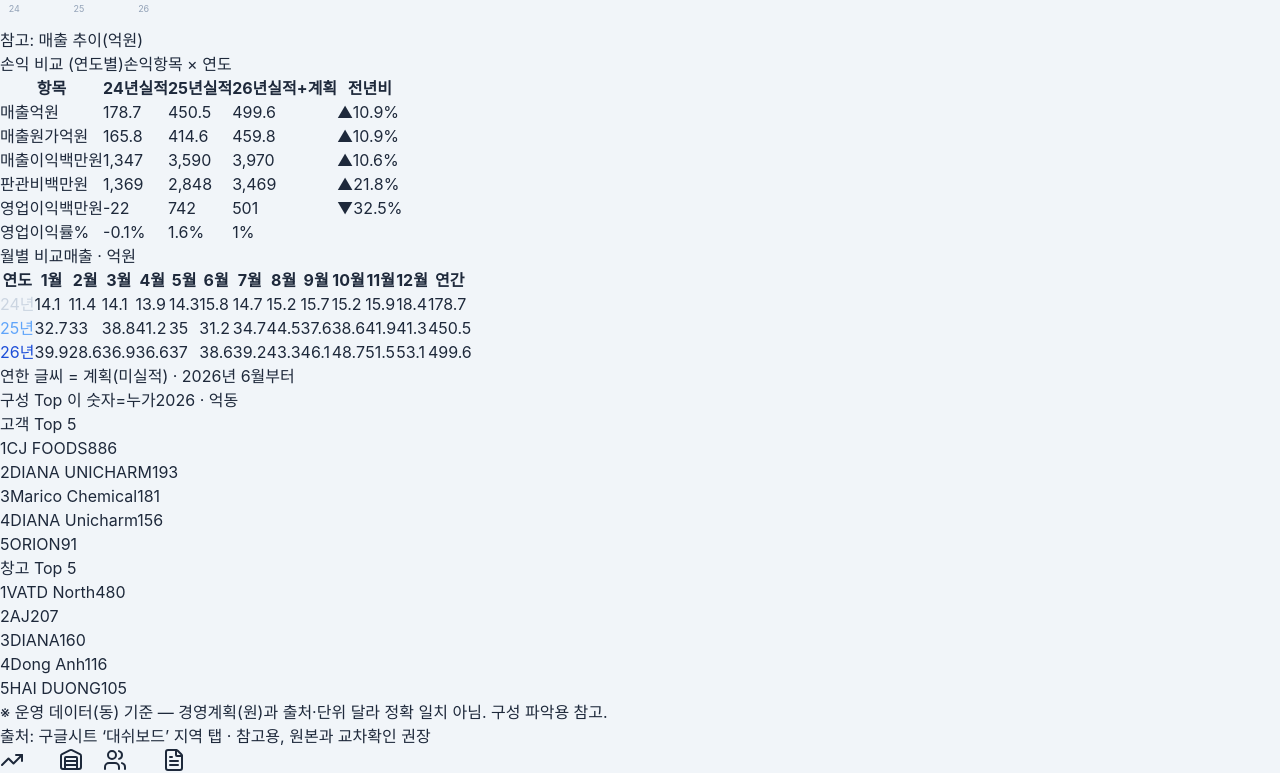
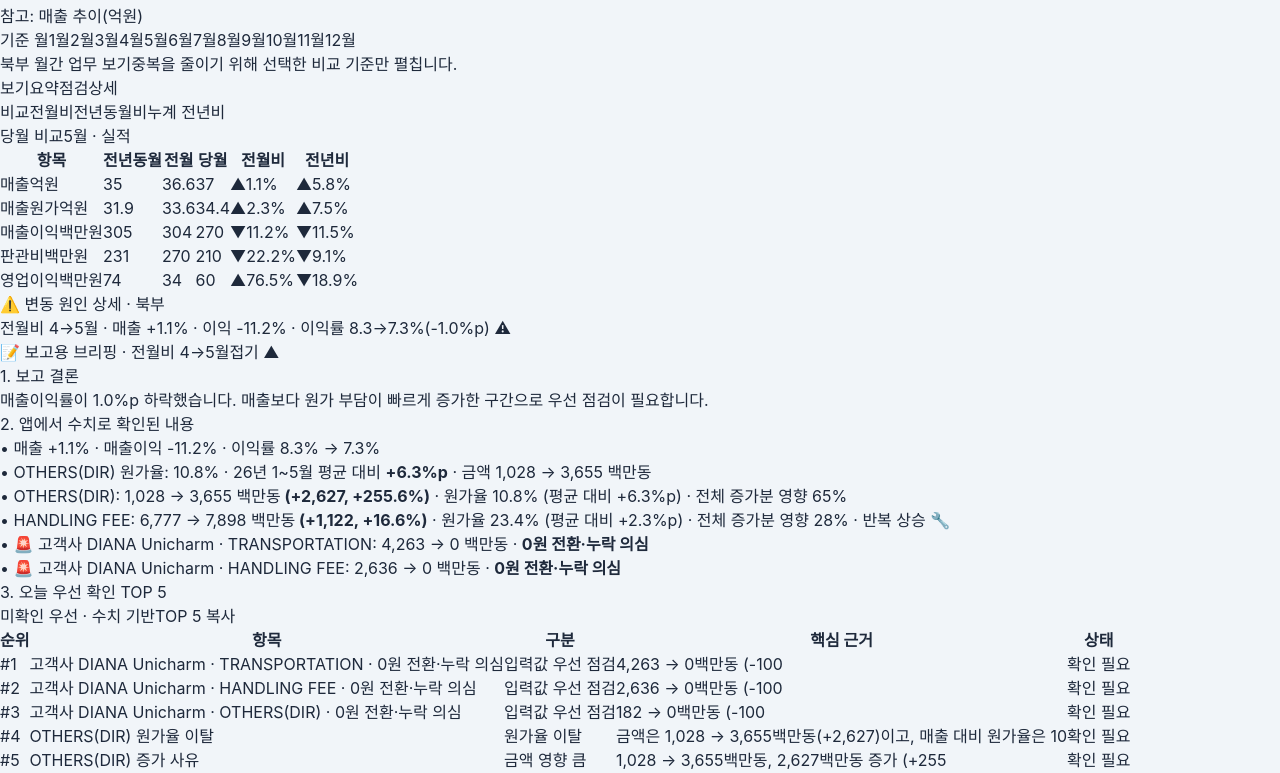
Before and after one commit to globalistkr-korea/Dash-Board, a React (Vite) app: page / in a window 1280 px wide. Shown: the part 436-1209 px from the top of the page. Built offline with nearby package versions, Linux system fonts and the light colour scheme.

Commit message:
북부 월간비교 중심 보기 효율화

```diff
--- a/src/components/ReportBriefing.jsx
+++ b/src/components/ReportBriefing.jsx
@@ -481,9 +481,11 @@
   );
 }
 
-export default function ReportBriefing({ tag, cmp, clff, region, subtype }) {
+export default function ReportBriefing({ tag, cmp, clff, region, subtype, viewMode = '상세' }) {
   const { lang } = useLang();
   const L = (ko, en) => (lang === 'en' ? en : ko);
+  const isSummary = viewMode === '요약';
+  const isDetail = viewMode === '상세';
   const biz = subtypeToBiz(subtype);
   const throughMonth = Math.max(...cmp.cm.map((i) => i + 1));
   const curAvgLabel = L(`26년 1~${throughMonth}월 평균`, `2026 Jan-${throughMonth}M avg`);
@@ -646,6 +648,10 @@
   const totalIncrease = increases.reduce((sum, item) => sum + item.delta, 0);
   const topCosts = increases.slice(0, 3);
   const topRateOutliers = rateOutliers.slice(0, 4);
+  const displayRateOutliers = isDetail ? topRateOutliers : topRateOutliers.slice(0, 2);
+  const displayTopCosts = isDetail ? topCosts : topCosts.slice(0, 2);
+  const displayDecreases = isDetail ? decreases : decreases.slice(0, 1);
+  const displayAlerts = isDetail ? [...warehouseAlerts, ...customerAlerts].slice(0, 5) : [...warehouseAlerts, ...customerAlerts].slice(0, 2);
   const editableCostItems = costs.slice(0, 10).map((item) => {
     const key = cleanItem(item.item);
     return {
@@ -1019,6 +1025,7 @@
             <div className="text-[11px] font-semibold text-slate-500 mb-1">
               {L('2. 앱에서 수치로 확인된 내용', '2. Verified by app data')}
             </div>
+            {isDetail && (
             <div className="mb-2 rounded-md border border-blue-100 bg-white/70 p-2">
               <div className="flex flex-wrap items-center gap-1.5">
                 <span className="text-[10px] font-semibold text-slate-500">{L('원가율 기준선', 'Cost-ratio baseline')}</span>
@@ -1087,16 +1094,17 @@
                 )}
               </div>
             </div>
+            )}
             <ul className="space-y-1 text-[12px] leading-relaxed text-slate-700">
               <li>• {L('매출', 'Revenue')} {signed(diagnosis.revYoY)} · {L('매출이익', 'Gross profit')} {signed(diagnosis.gpYoY)} · {L('이익률', 'Margin')} {diagnosis.m0?.toFixed(1) ?? '-'}% → {diagnosis.m1?.toFixed(1) ?? '-'}%</li>
-              {topRateOutliers.map((item) => (
+              {displayRateOutliers.map((item) => (
                 <li key={`rate-${item.item}`}>
                   • <span className="font-semibold text-amber-800">{cleanItem(item.item)} {L('원가율', 'cost ratio')}</span>:
                   {' '}{ratio(item.ratioCur)} · {selectedBaselineLabel} {L('대비', 'vs')} <b className={item.basisDeltaPp >= 0 ? 'text-red-600' : 'text-blue-600'}>{pp(item.basisDeltaPp)}</b>
                   {' · '}{L('금액', 'amount')} {money(item.prev)} → {money(item.cur)} {L('백만동', 'M dong')}
                 </li>
               ))}
-              {topCosts.map((item) => (
+              {displayTopCosts.map((item) => (
                 <li key={item.item}>
                   • {cleanItem(item.item)}: {money(item.prev)} → {money(item.cur)} {L('백만동', 'M dong')}
                   <b className={item.delta > 0 ? 'text-red-600' : 'text-blue-600'}> ({item.delta >= 0 ? '+' : ''}{money(item.delta)}, {signed(item.pct)})</b>
@@ -1105,14 +1113,14 @@
                   {item.structural ? ` · ${L('반복 상승', 'repeated rise')} 🔧` : ''}
                 </li>
               ))}
-              {decreases.map((item) => (
+              {displayDecreases.map((item) => (
                 <li key={`drop-${item.item}`}>
                   • <span className="text-rose-700 font-semibold">⚠ {cleanItem(item.item)} {dropType(item, L)}</span>:
                   {' '}{money(item.prev)} → {money(item.cur)} {L('백만동', 'M dong')}
                   <b className="text-rose-600"> ({money(item.delta)}, {signed(item.pct)})</b>
                 </li>
               ))}
-              {[...warehouseAlerts, ...customerAlerts].slice(0, 5).map((alert) => (
+              {displayAlerts.map((alert) => (
                 <li key={`data-${alert.kind}-${alert.entity}-${alert.item}`}>
                   • <span className="text-rose-700 font-semibold">🚨 {alert.kind === 'warehouses' ? L('창고', 'Warehouse') : L('고객사', 'Customer')} {alert.entity}</span>
                   {' · '}{cleanItem(alert.item)}: {money(alert.prev)} → {money(alert.cur)} {L('백만동', 'M dong')}
@@ -1141,25 +1149,45 @@
                   </button>
                 </div>
               </div>
-              <div className="grid grid-cols-1 gap-1.5 sm:grid-cols-2">
-                {priorityChecks.map((item, index) => (
-                  <div key={`priority-${item.id}`} className="rounded-md border border-white/70 bg-white/70 p-2">
-                    <div className="flex items-center gap-1.5">
-                      <span className="text-[10px] font-bold text-amber-700">#{index + 1}</span>
-                      <span className={`rounded-full px-1.5 py-0.5 text-[10px] font-semibold ${item.priority.className}`}>
-                        {item.confirmed ? L('확인 완료', 'Confirmed') : item.priority.label}
-                      </span>
-                      <b className="min-w-0 flex-1 truncate text-[11px] text-slate-700">{item.title}</b>
-                    </div>
-                    <p className="mt-1 text-[10px] leading-relaxed text-slate-500">
-                      {item.evidence}
-                    </p>
-                  </div>
-                ))}
+              <div className="overflow-x-auto">
+                <table className="w-full min-w-[560px] text-[11px]">
+                  <thead>
+                    <tr className="border-b border-amber-100 text-amber-700">
+                      <th className="py-1 pr-2 text-left font-medium">{L('순위', 'No.')}</th>
+                      <th className="py-1 px-2 text-left font-medium">{L('항목', 'Item')}</th>
+                      <th className="py-1 px-2 text-left font-medium">{L('구분', 'Flag')}</th>
+                      <th className="py-1 px-2 text-left font-medium">{L('핵심 근거', 'Key evidence')}</th>
+                      <th className="py-1 pl-2 text-right font-medium">{L('상태', 'Status')}</th>
+                    </tr>
+                  </thead>
+                  <tbody>
+                    {priorityChecks.map((item, index) => {
+                      const shortEvidence = item.evidence.split('.').slice(0, 1).join('.').replace(/입니다$/, '');
+                      return (
+                        <tr key={`priority-${item.id}`} className="border-b border-white/70 last:border-0">
+                          <td className="py-1 pr-2 font-bold text-amber-700">#{index + 1}</td>
+                          <td className="py-1 px-2 font-semibold text-slate-700">{item.title}</td>
+                          <td className="py-1 px-2">
+                            <span className={`whitespace-nowrap rounded-full px-1.5 py-0.5 text-[10px] font-semibold ${item.priority.className}`}>
+                              {item.priority.label}
+                            </span>
+                          </td>
+                          <td className="py-1 px-2 text-slate-500">{shortEvidence}</td>
+                          <td className="py-1 pl-2 text-right">
+                            <span className={`whitespace-nowrap rounded-full px-1.5 py-0.5 text-[10px] font-semibold ${item.confirmed ? 'bg-emerald-100 text-emerald-700' : 'bg-white text-amber-700'}`}>
+                              {item.confirmed ? L('확인 완료', 'Confirmed') : L('확인 필요', 'Check')}
+                            </span>
+                          </td>
+                        </tr>
+                      );
+                    })}
+                  </tbody>
+                </table>
               </div>
             </div>
           )}
 
+          {!isSummary && (
           <div>
             <div className="flex items-center justify-between gap-2 mb-1.5">
               <div className="text-[11px] font-semibold text-slate-500">
@@ -1296,7 +1324,7 @@
                         {L('※ 고객사 원가는 운영 배부 기준 참고치이며 창고 합계와 다를 수 있습니다.', '※ Customer costs are allocated operational figures and may differ from warehouse totals.')}
                       </p>
                     )}
-                    {item.chartRows && (
+                    {isDetail && item.chartRows && (
                       <MiniRatioChart
                         rows={item.chartRows}
                         baseline={item.baselineRatio}
@@ -1321,8 +1349,8 @@
               )}
             </div>
           </div>
-
-          {confirmedChecks.length > 0 && (
+          )}
+          {isDetail && confirmedChecks.length > 0 && (
             <div className="rounded-md border border-emerald-100 bg-emerald-50/70 p-2.5">
               <div className="text-[11px] font-semibold text-emerald-800 mb-1">
                 {L('5. 확인 반영 보고 메모', '5. Confirmed report notes')}
@@ -1337,7 +1365,7 @@
             </div>
           )}
 
-          {notesHistory.length > 0 && (
+          {isDetail && notesHistory.length > 0 && (
             <div className="rounded-md border border-slate-200 bg-white/70 p-2.5">
               <div className="mb-1 text-[11px] font-semibold text-slate-600">
                 {L('6. 저장된 확인 사유 히스토리', '6. Saved confirmation history')}
--- a/src/pages/PlanPage.jsx
+++ b/src/pages/PlanPage.jsx
@@ -45,7 +45,7 @@
 
 export default function PlanPage() {
   const { t, lang } = useLang();
-  const [mode, setMode] = useState('연간 비교');
+  const [mode, setMode] = useState('월간 비교');
   const [tab, setTab] = useState('요약');
   const [clff, setClff] = useState('전체');
   const [region, setRegion] = useState('북부');   // 북부 담당자 기본
@@ -316,8 +316,11 @@
   const meta = monthsMeta(CURRENT_YEAR);
   const lastActual = actualCount(CURRENT_YEAR);
   const [m, setM] = useState(lastActual);          // 선택 월(1~12)
+  const [viewMode, setViewMode] = useState('요약');
+  const [compareBasis, setCompareBasis] = useState(lastActual > 1 ? 'mom' : 'yoy');
   const prevYear = YEARS[YEARS.indexOf(CURRENT_YEAR) - 1];
   const type = meta[m - 1].type;                    // 실적 | 계획
+  const effectiveBasis = m === 1 && compareBasis === 'mom' ? 'yoy' : compareBasis;
 
   const rows = PL_METRICS.map((metric) => {
     const cur = series(CURRENT_YEAR, metric, clff, region, subtype);
@@ -337,11 +340,21 @@
   });
 
   const moLabel = (i) => (lang === 'en' ? `${i + 1}` : `${i + 1}월`);
+  const viewOptions = [
+    { id: '요약', label: lang === 'en' ? 'Summary' : '요약' },
+    { id: '점검', label: lang === 'en' ? 'Check' : '점검' },
+    { id: '상세', label: lang === 'en' ? 'Detail' : '상세' },
+  ];
+  const basisOptions = [
+    { id: 'mom', label: lang === 'en' ? 'MoM' : '전월비', disabled: m === 1 },
+    { id: 'yoy', label: lang === 'en' ? 'YoY month' : '전년동월비' },
+    { id: 'ytd', label: lang === 'en' ? 'YTD YoY' : '누계 전년비' },
+  ];
 
   return (
     <>
       {/* 목표 대비 원본은 최신 실적월 자료만 있으므로 해당 월에서만 표시 */}
-      {m === lastActual && (
+      {m === lastActual && viewMode === '상세' && (
         <>
           <PlanCard />
           <LineCard metric="매출" />
@@ -352,12 +365,52 @@
       <div className="flex items-center gap-1.5 flex-wrap">
         <span className="text-xs text-slate-400 mr-1">{lang === 'en' ? 'Month' : '기준 월'}</span>
         {meta.map((mo, i) => (
-          <button key={i} onClick={() => setM(i + 1)} disabled={i + 1 > lastActual}
+          <button
+            key={i}
+            onClick={() => {
+              setM(i + 1);
+              if (i === 0 && compareBasis === 'mom') setCompareBasis('yoy');
+            }}
+            disabled={i + 1 > lastActual}
             className={`w-9 py-1 rounded-lg text-xs font-medium transition-colors
               ${m === i + 1 ? 'bg-blue-700 text-white' : mo.type === '실적' ? 'bg-white text-slate-600 border border-slate-200' : 'bg-slate-50 text-slate-300 border border-slate-100 cursor-not-allowed'}`}>
             {moLabel(i)}
           </button>
         ))}
+      </div>
+
+      <div className="rounded-xl border border-blue-100 bg-blue-50/60 p-2.5 space-y-2">
+        <div className="flex flex-wrap items-center gap-1.5">
+          <span className="text-[11px] font-semibold text-blue-900">{lang === 'en' ? 'Monthly workflow' : '북부 월간 업무 보기'}</span>
+          <span className="text-[10px] text-blue-500">{lang === 'en' ? 'Show only one comparison detail to reduce repetition.' : '중복을 줄이기 위해 선택한 비교 기준만 펼칩니다.'}</span>
+        </div>
+        <div className="flex flex-wrap items-center gap-1.5">
+          <span className="w-14 text-[10px] font-semibold text-slate-500">{lang === 'en' ? 'View' : '보기'}</span>
+          {viewOptions.map((option) => (
+            <button
+              key={option.id}
+              type="button"
+              onClick={() => setViewMode(option.id)}
+              className={`rounded-full border px-2.5 py-1 text-[11px] font-semibold ${viewMode === option.id ? 'border-blue-500 bg-white text-blue-700 shadow-sm' : 'border-blue-100 bg-white/60 text-slate-500'}`}
+            >
+              {option.label}
+            </button>
+          ))}
+        </div>
+        <div className="flex flex-wrap items-center gap-1.5">
+          <span className="w-14 text-[10px] font-semibold text-slate-500">{lang === 'en' ? 'Compare' : '비교'}</span>
+          {basisOptions.map((option) => (
+            <button
+              key={option.id}
+              type="button"
+              disabled={option.disabled}
+              onClick={() => setCompareBasis(option.id)}
+              className={`rounded-full border px-2.5 py-1 text-[11px] font-semibold disabled:opacity-40 ${effectiveBasis === option.id ? 'border-amber-500 bg-white text-amber-700 shadow-sm' : 'border-blue-100 bg-white/60 text-slate-500'}`}
+            >
+              {option.label}
+            </button>
+          ))}
+        </div>
       </div>
 
       {/* 당월 비교 */}
@@ -390,10 +443,19 @@
         </div>
       </Card>
 
-      {/* 당월 변동 원인 분석 */}
-      <VarianceCard clff={clff} region={region} subtype={subtype} mode="month" month={m} />
+      {/* 선택 기준 변동 원인 분석 */}
+      <VarianceCard
+        clff={clff}
+        region={region}
+        subtype={subtype}
+        mode={effectiveBasis === 'ytd' ? 'ytd' : 'month'}
+        basis={effectiveBasis}
+        viewMode={viewMode}
+        month={m}
+      />
 
       {/* 누계 비교 */}
+      {(effectiveBasis === 'ytd' || viewMode === '상세') && (
       <Card title="누계 비교" hint={`1~${moLabel(m - 1)} · ${t('누계')}`}>
         <div className="overflow-x-auto scrollbar-thin">
           <table className="w-full text-sm">
@@ -422,9 +484,7 @@
           </table>
         </div>
       </Card>
-
-      {/* 누계 변동 원인 분석 */}
-      {m > 1 && <VarianceCard clff={clff} region={region} subtype={subtype} mode="ytd" month={m} />}
+      )}
 
       <p className="text-[11px] text-slate-400 text-center">{lang === 'en' ? 'Current month vs prev month / same month last year · YTD vs last year & annual progress' : '당월=전월·전년동월 대비, 누계=전년 대비·연간 전망 진행률 · 단위 매출 억원/이익 백만원'}</p>
     </>
@@ -472,7 +532,7 @@
 }
 
 /* 한 비교기간(cmp)의 상세 — 창고별·고객별 각각 원가 사유 + 판정 */
-function VarianceSection({ tag, color, cmp, clff, region, subtype }) {
+function VarianceSection({ tag, color, cmp, clff, region, subtype, viewMode = '상세' }) {
   const { lang } = useLang();
   const L = (ko, en) => (lang === 'en' ? en : ko);
   const biz = subtypeToBiz(subtype);
@@ -509,25 +569,30 @@
           clff={clff}
           region={region}
           subtype={subtype}
+          viewMode={viewMode}
         />
       </Suspense>
 
       {/* 창고별 상세 */}
+      {viewMode === '상세' && (
       <div className="space-y-1">
         <div className="text-[11px] font-semibold text-slate-500">{L('▌창고별 점검', '▌By warehouse')}</div>
         {whW.length ? whW.map((e) => <EntityBlock key={e.name} e={e} L={L} mnD={mnD} pp={pp} periodTag={tag} />)
           : <div className="text-[11px] text-slate-400 pl-1">{L('이익 악화 창고 없음.', 'No declining warehouse.')}</div>}
       </div>
+      )}
 
       {/* 고객별 상세 */}
+      {viewMode === '상세' && (
       <div className="space-y-1">
         <div className="text-[11px] font-semibold text-slate-500">{L('▌고객사별 점검', '▌By customer')}</div>
         {cuW.length ? cuW.map((e) => <EntityBlock key={e.name} e={e} L={L} mnD={mnD} pp={pp} periodTag={tag} />)
           : <div className="text-[11px] text-slate-400 pl-1">{L('이익 악화 고객 없음.', 'No declining customer.')}</div>}
       </div>
+      )}
 
       {/* 전체 원가 합계 비교 */}
-      {items.length > 0 && (
+      {viewMode === '상세' && items.length > 0 && (
         <table className="w-full text-[11px] mt-0.5">
           <thead>
             <tr className="text-slate-400">
@@ -568,7 +633,7 @@
 }
 
 /* 변동 원인 상세 — 전월비/전년비 섹션으로 창고·고객·원가 사유 전개. mode: 'ytd'|'month' */
-function VarianceCard({ clff, region, subtype, mode = 'ytd', month = actualCount(CURRENT_YEAR) }) {
+function VarianceCard({ clff, region, subtype, mode = 'ytd', basis = 'mom', viewMode = '상세', month = actualCount(CURRENT_YEAR) }) {
   const { lang } = useLang();
   const L = (ko, en) => (lang === 'en' ? en : ko);
   const monthCmp = cmpMoM(month);
@@ -581,20 +646,17 @@
   const scope = [regLab, clff !== '전체' && clff, subtype !== '전체' && subtype].filter(Boolean).join(' · ');
   const title = `${L('변동 원인 상세', 'Variance detail')} · ${scope}`;
   const sections = mode === 'month'
-    ? [
-        ...(monthCmp ? [{
+    ? (basis === 'mom' && monthCmp ? [{
           tag: L(`전월비 ${month - 1}→${month}월`, `MoM ${month - 1}→${month}M`),
           color: 'text-amber-800',
           cmp: monthCmp,
-        }] : []),
-        {
+        }] : [{
           tag: month === 1
             ? L('1월 전년동월비 · 1월 누계 동일', 'January YoY · same as January YTD')
             : L(`전년동월비 ${month}월`, `YoY ${month}M`),
           color: 'text-indigo-700',
           cmp: cmpYoYMonth(month),
-        },
-      ]
+        }])
     : [{
         tag: L(`1~${month}월 누계 전년비`, `YTD through ${month}M YoY`),
         color: 'text-amber-800',
@@ -613,9 +675,12 @@
           clff={clff}
           region={region}
           subtype={subtype}
+          viewMode={viewMode}
         />
       ))}
-      <div className="text-[10px] text-slate-400">{L('※ 매출·이익률=경영계획(원). 창고·고객·원가항목=운영데이터(백만동). ▼악화/▲개선=매출이익 증감. 🔧=구조적(여러 달 지속). 교차확인 권장.', '※ Rev/margin: KRW (P&L). WH/cust/cost: ops (M dong). ▼down/▲up = gross-profit Δ. 🔧 = structural. Cross-check advised.')}</div>
+      {viewMode === '상세' && (
+        <div className="text-[10px] text-slate-400">{L('※ 매출·이익률=경영계획(원). 창고·고객·원가항목=운영데이터(백만동). ▼악화/▲개선=매출이익 증감. 🔧=구조적(여러 달 지속). 교차확인 권장.', '※ Rev/margin: KRW (P&L). WH/cust/cost: ops (M dong). ▼down/▲up = gross-profit Δ. 🔧 = structural. Cross-check advised.')}</div>
+      )}
     </div>
   );
 }
```
